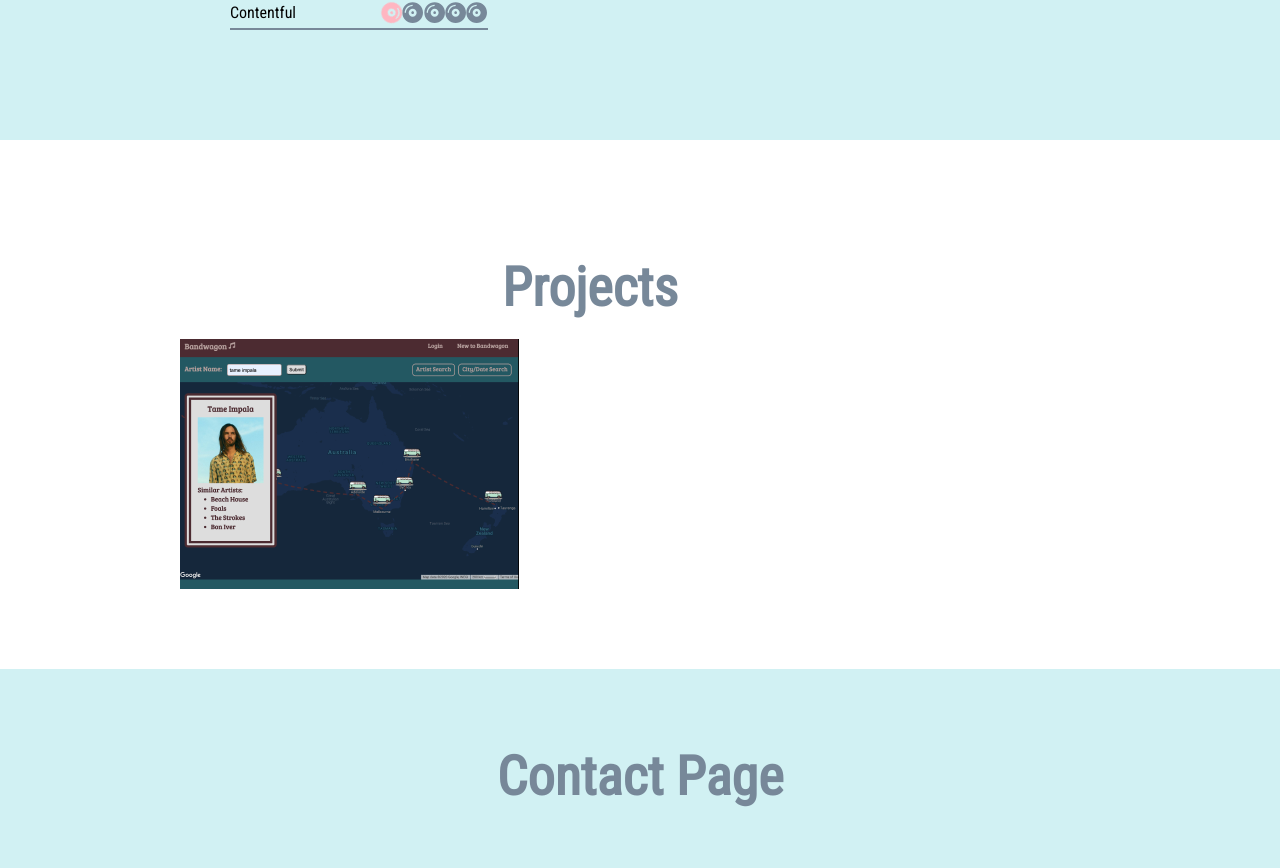
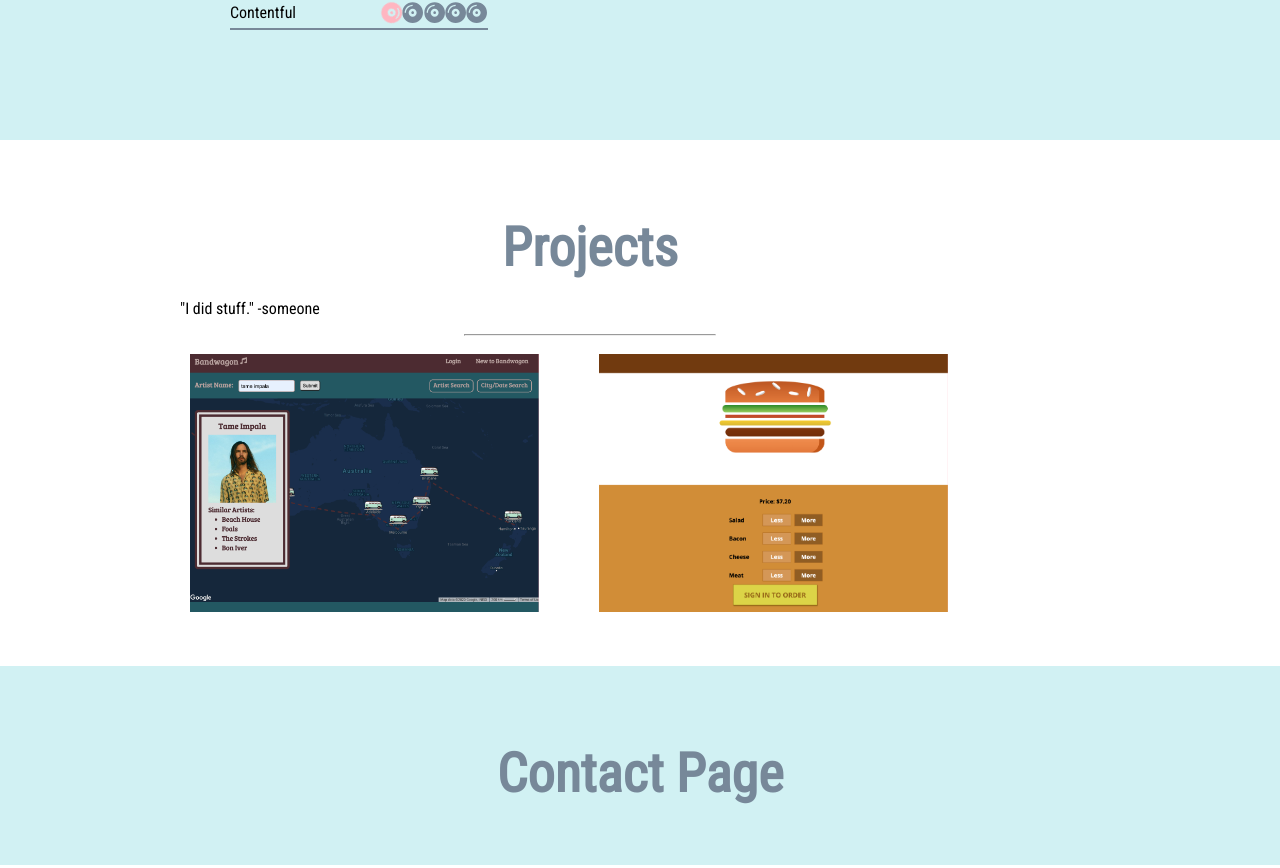
Before and after one commit to sarahbethfry/my-website, a React (Create React App) app: page / in a window 1280 px wide. Shown: the part 4993-5861 px from the top of the page. Built offline with nearby package versions, Linux system fonts and the light colour scheme.

Commit message:
Added props to projectPic component and pics as objects in Projects component

```diff
--- a/src/Projects/ProjectPic.jsx
+++ b/src/Projects/ProjectPic.jsx
@@ -1,19 +1,16 @@
 import React from "react";
-import bandwagon from "../Assets/bandwagon.png";
 import classes from "./Projects.module.css";
 
-const ProjectPic = (props) => {
+const ProjectPic = ({ title, image, description, stack, link }) => {
   return (
     <div className={classes.ProjectPic}>
       <figure className={classes.projectFigure}>
-        <img src={bandwagon} alt="Bandwagon" className={classes.projectImg} />
+        <img src={image} alt={title} className={classes.projectImg} />
         <figcaption className={classes.figCaption}>
-          <h4>Bandwagon.cool</h4>
-          <p>
-            An interactive map to search tours of your favorite artist or city.
-          </p>
-          <p> Stack: Javascript, Python, Flask, Postgres, SQLAlchemy</p>
-          <a href="http://bandwagon.cool/" target="_blank" class="button">
+          <h4>{title}</h4>
+          <p>{description}</p>
+          <p> {stack}</p>
+          <a href={link} target="_blank" type="button">
             Check it out
           </a>
         </figcaption>
--- a/src/Projects/Projects.jsx
+++ b/src/Projects/Projects.jsx
@@ -1,14 +1,42 @@
 import React from "react";
 import classes from "./Projects.module.css";
+import bandwagon from "../Assets/bandwagon.png";
+import burgerbuilder from "../Assets/burger-builder.png";
+import ProjectPic from "./ProjectPic";
 
-import ProjectPic from "./ProjectPic";
+const projectPics = [
+  {
+    title: "Bandwagon.cool",
+    image: bandwagon,
+    description:
+      "An interactive map to search tours of your favorite artist or city.",
+    stack: "Python, Javascript, Flask, Jinja, Postgres",
+    link: "http://bandwagon.cool/",
+  },
+  {
+    title: "Burger Builder Course",
+    image: burgerbuilder,
+    description: "A course in react.",
+    stack: "React, Redux,",
+    link: "https://github.com/sarahbethfry/burger-builder",
+  },
+];
 
 const Projects = (props) => {
   return (
     <div id="projects" className={classes.Projects}>
       <h1>Projects</h1>
-
-      <ProjectPic />
+      <p>"I did stuff." -someone</p>
+      <hr />
+      {projectPics.map((pic) => (
+        <ProjectPic
+          title={pic.title}
+          image={pic.image}
+          description={pic.description}
+          stack={pic.stack}
+          link={pic.link}
+        />
+      ))}
     </div>
   );
 };
--- a/src/Projects/Projects.module.css
+++ b/src/Projects/Projects.module.css
@@ -1,27 +1,31 @@
 .Projects {
-  padding: 80px 180px;
+  max-width: 1280px;
+  padding: 40px 180px;
   margin-right: 100px;
 }
 
-.projectPic {
-  display: none;
+.ProjectPic {
+  display: inline-block;
+  max-width: 45%;
+  margin-left: 0px;
+  margin-right: 40px;
 }
 
 .projectFigure {
-  margin: 0;
+  margin: 10px;
   position: relative;
 }
 
 .projectImg {
   max-width: 100%;
-  background-color: black;
+  background-color: pink;
   display: block;
   position: relative;
 }
 
 .figCaption {
   position: absolute;
-  top: 15%;
+  top: 5%;
   left: 2%;
   width: 100%;
   text-align: left;
@@ -31,6 +35,7 @@
 
 .projectFigure:hover .projectImg {
   opacity: 0.15;
+  background-color: pink;
 }
 
 .projectFigure:hover .figCaption {
```
Also changed, not shown: src/Assets/bandwagon.png, src/Assets/burger-builder.png (added).
